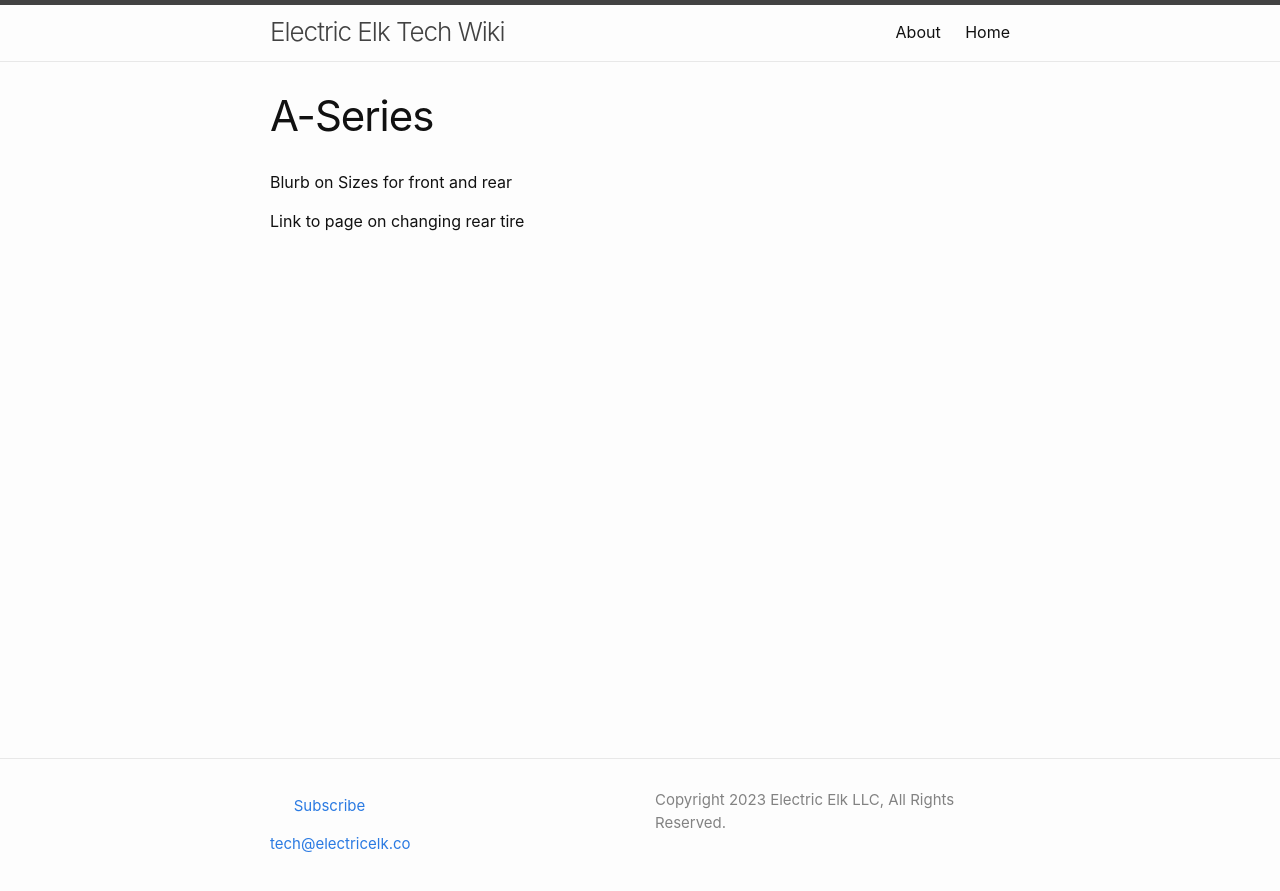
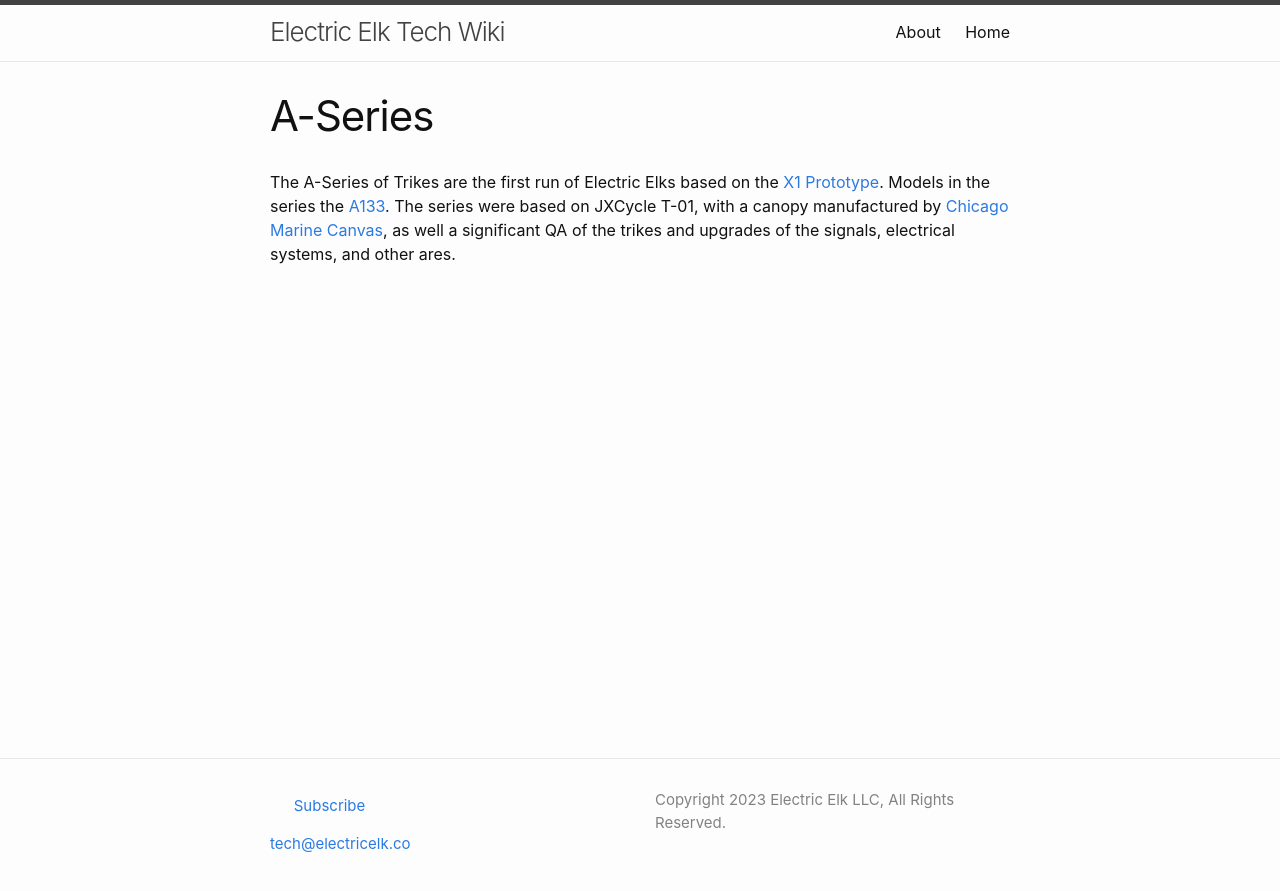
Before and after one commit to ElectricElk/tech-wiki, a Jekyll site: the page built from a-series/index.md, in a window 1280 px wide. Shown: the top 891 px of the page. Built offline with Jekyll 4.4.1, drawn with Linux system fonts in a browser that asks for light colours.

Commit message:
a-series

```diff
--- a/a-series/index.md
+++ b/a-series/index.md
@@ -1,9 +1,10 @@
 ---
 layout: page
 title: A-Series
-date:   2023-10-09 11:44:46 -0500
+date:   2023-10-11 11:44:46 -0500
 ---
 
-Blurb on Sizes for front and rear
-
-Link to page on changing rear tire
+The A-Series of Trikes are the first run of Electric Elks based on the [X1 Prototype](/prototypes/x1.html). Models in
+the series the [A133](/a-series/a133.html). The series were based on JXCycle T-01, with a canopy manufactured by
+[Chicago Marine Canvas](https://chicagomarinecanvas.com/), as well a significant QA of the trikes and upgrades of
+the signals, electrical systems, and other ares.
```
Also changed, not shown: a-series/a133.md (added, +5 -0 lines), index.md (+6 -6 lines).
